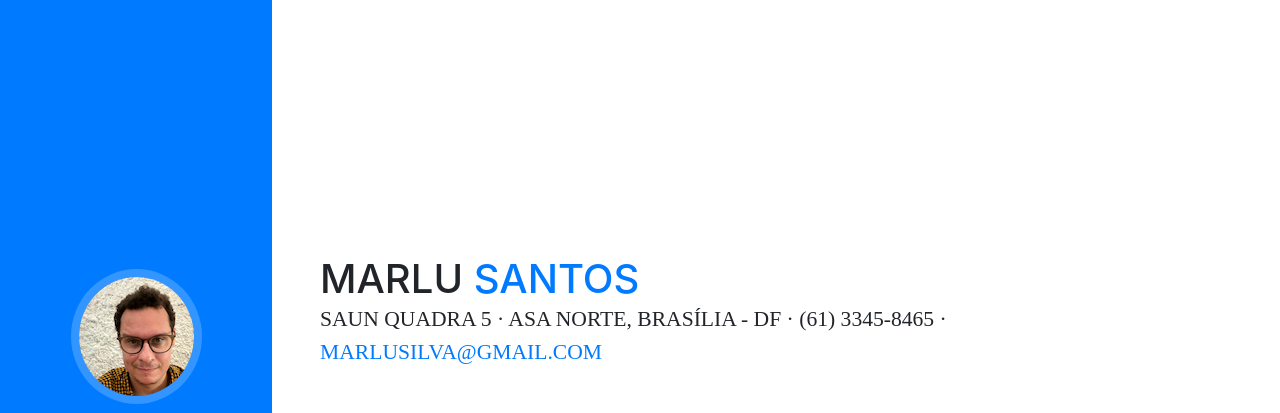
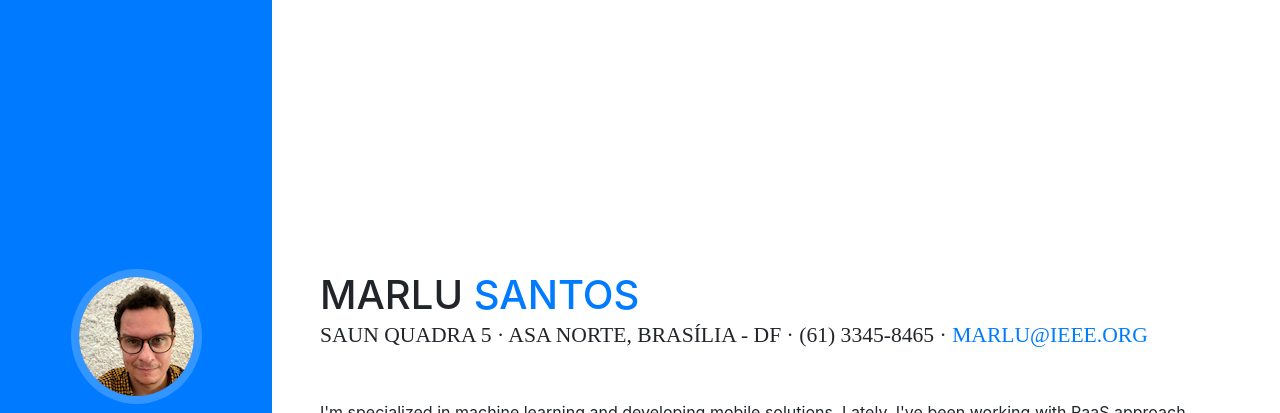
Before and after one commit to marlusantos/marlusantos.github.io, a website with bundled scripts: page index.html in a window 1280 px wide. Shown: the top 413 px of the page. Built offline with nearby package versions, Linux system fonts and the light colour scheme; a web font is replaced by a local one.

Commit message:
Update index.html
update email.

```diff
--- a/index.html
+++ b/index.html
@@ -63,7 +63,7 @@
           </h1>
 
           <div class="subheading mb-5">SAUN quadra 5 · ASA NORTE, BRASÍLIA - DF · (61) 3345-8465 ·
-            <a href="mailto:marlusilva@gmail.com">marlusilva@gmail.com</a>
+            <a href="mailto:marlu@ieee.org">marlu@ieee.org</a>
           </div>
           <p class="mb-5">I'm specialized in machine learning and developing mobile solutions. Lately, I've been working with PaaS approach.</p>
           <ul class="list-inline list-social-icons mb-0">
```
